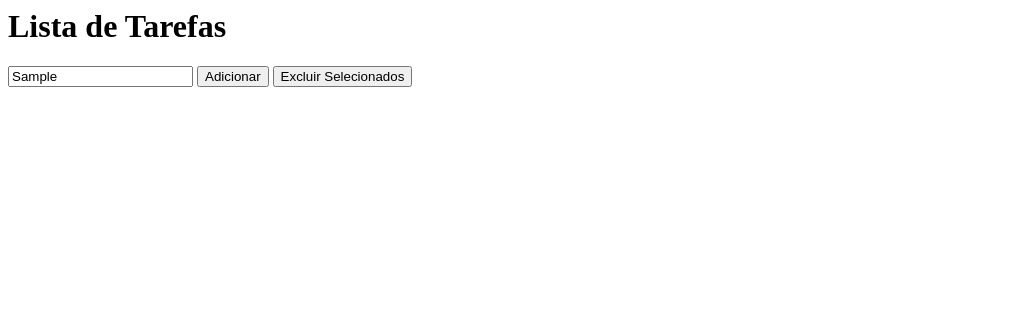
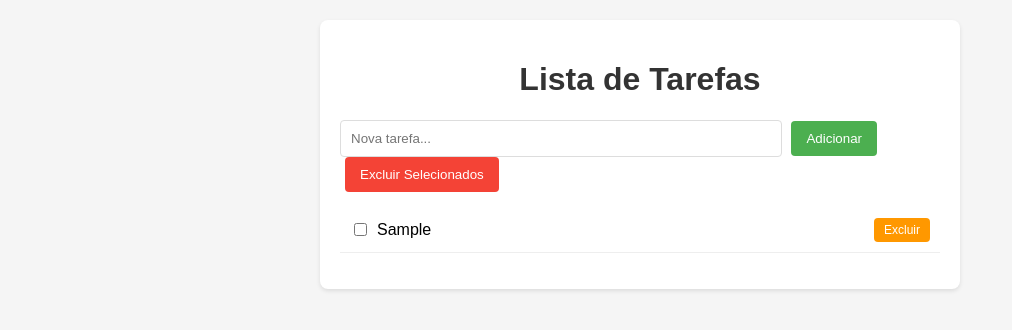
Before and after one commit to arthalone/lista_de_tarefas, a plain HTML site: page index.html in a window 1280 px wide. Both pictures are taken after typing "Sample" into the empty fields and a click on the button "Adicionar". Shown: the whole page, without its empty margins (0-1012 px from the left). Drawn offline with Linux system fonts and the light colour scheme.

Commit message:
tarefas.004

```diff
--- a/index.html
+++ b/index.html
@@ -1,8 +1,10 @@
+<!DOCTYPE html>
 <html lang="pt-br">
 <head>
   <meta charset="UTF-8">
   <meta name="viewport" content="width=device-width, initial-scale=1.0">
-  <link rel="stylesheet" href=""style.css">
+  <title>Lista de Tarefas</title>
+  <link rel="stylesheet" href="styles.css"> <!-- Corrigido -->
 </head>
 <body>
   <div class="container">
@@ -10,7 +12,7 @@
 
     <input type="text" id="tarefaInput" placeholder="Nova tarefa...">
     <button id="addBotao">Adicionar</button>
-    <button id="delBotao">Excluir Selecionados</button>
+    <button id="delSelecao">Excluir Selecionados</button> <!-- Corrigido o ID -->
 
     <ul id="tarefaLista"></ul>
   </div>
--- a/script.js
+++ b/script.js
@@ -4,34 +4,36 @@ document.addEventListener("DOMContentLoaded", function() {
   const tarefaLista = document.getElementById("tarefaLista");
   const delSelecaoBotao = document.getElementById("delSelecao");
 
-    //adicionar nova tarefa;
   function addTarefa() {
     const tarefaText = tarefaInput.value.trim();
-    if (!tarefaText) return;
+    if (!tarefaText) {
+      alert("Por favor, digite uma tarefa!");
+      return;
+    }
 
     const li = document.createElement("li");
 
-    //caixa de check para seleção;
-    const checkbox = document.
+    // Checkbox
+    const checkbox = document.createElement("input");
     checkbox.type = "checkbox";
     checkbox.className = "checkbox";
 
-    // texto da tarefa;
+    // Texto da tarefa
     const span = document.createElement("span");
     span.textContent = tarefaText;
 
-    // botão de excluir individualmente;
+    // Botão de excluir
     const delBotao = document.createElement("button");
     delBotao.textContent = "Excluir";
     delBotao.className = "delBotao";
     delBotao.addEventListener("click", () => li.remove());
 
-    // marcar tarefa como concluída;
+    // Marcar como concluída
     checkbox.addEventListener("change", function() {
       span.classList.toggle("completed", this.checked);
     });
 
-    // montagem do li;
+    // Montagem do item
     li.appendChild(checkbox);
     li.appendChild(span);
     li.appendChild(delBotao);
@@ -40,7 +42,7 @@ document.addEventListener("DOMContentLoaded", function() {
     tarefaInput.value = "";
   }
 
-  // excluir tarefas selecionadas;
+  // Excluir selecionados
   delSelecaoBotao.addEventListener("click", function() {
     const checkboxes = document.querySelectorAll(".checkbox:checked");
     checkboxes.forEach(checkbox => {
@@ -48,8 +50,11 @@ document.addEventListener("DOMContentLoaded", function() {
     });
   });
 
+  // Adicionar com Enter
   tarefaInput.addEventListener("keypress", (e) => {
     if (e.key === "Enter") addTarefa();
   });
 
+  // Adicionar com botão
+  addBotao.addEventListener("click", addTarefa);
 });
--- a/styles.css
+++ b/styles.css
@@ -1,34 +1,69 @@
+body {
+  font-family: Arial, sans-serif;
+  background-color: #f5f5f5;
+  margin: 0;
+  padding: 20px;
+}
+
+.container {
+  max-width: 600px;
+  margin: 0 auto;
+  background: white;
+  padding: 20px;
+  border-radius: 8px;
+  box-shadow: 0 2px 4px rgba(0,0,0,0.1);
+}
+
+h1 {
+  text-align: center;
+  color: #333;
+}
+
+input[type="text"] {
+  width: 70%;
+  padding: 10px;
+  border: 1px solid #ddd;
+  border-radius: 4px;
+}
+
+button {
+  padding: 10px 15px;
+  background-color: #4CAF50;
+  color: white;
+  border: none;
+  border-radius: 4px;
+  cursor: pointer;
+  margin-left: 5px;
+}
+
+#delSelecao {
+  background-color: #f44336;
+}
+
+ul {
+  list-style-type: none;
+  padding: 0;
+}
+
 li {
   display: flex;
   align-items: center;
-  gap: 10px;
   padding: 10px;
-  background: #fff;
-  border: 1px solid #ddd;
-  margin-bottom: 5px;
+  border-bottom: 1px solid #eee;
 }
 
 .checkbox {
-  width: 18px;
-  height: 18px;
-  cursor: pointer;
-}
-
-.delBotao {
-  background: #ff4444;
-  color: white;
-  border: none;
-  padding: 5px;
-  border-radius: 3px;
-  cursor: pointer;
-}
-
-#delSelecao {
-  background: #ff4444;
-  margin-left: 10px;
+  margin-right: 10px;
 }
 
 .completed {
   text-decoration: line-through;
   color: #888;
 }
+
+.delBotao {
+  margin-left: auto;
+  background-color: #ff9800;
+  padding: 5px 10px;
+  font-size: 12px;
+}
```
